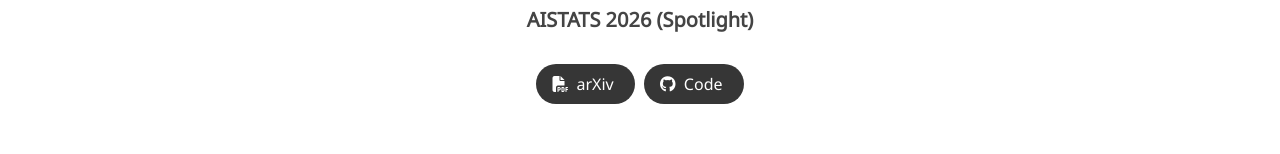
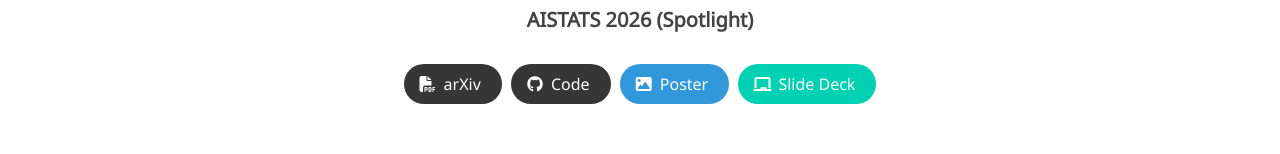
Before and after one commit to niazoys/longitudinal-flow-matching, a plain HTML site: page index.html in a window 1280 px wide. Shown: the part 293-447 px from the top of the page. Drawn offline with nearby package versions, Linux system fonts and the light colour scheme; a web font is replaced by a local one.

Commit message:
poster and slides added

```diff
--- a/index.html
+++ b/index.html
@@ -99,6 +99,18 @@
               <a href="https://github.com/niazoys/longitudinal-flow-matching" class="external-link button is-normal is-rounded is-dark" style="background-color: #363636; transition: all 0.2s;">
                 <span class="icon"><i class="fab fa-github"></i></span>
                 <span>Code</span>
+              </a>
+            </span>
+            <span class="link-block" style="margin-left: 5px;">
+              <a href="./poster/Aistats_poster.pdf" class="external-link button is-normal is-rounded is-info" style="transition: all 0.2s;" target="_blank">
+                <span class="icon"><i class="fas fa-image"></i></span>
+                <span>Poster</span>
+              </a>
+            </span>
+            <span class="link-block" style="margin-left: 5px;">
+              <a href="./slides/Immfm_Presentation_Aistats.pptx" class="external-link button is-normal is-rounded is-primary" style="transition: all 0.2s;" target="_blank">
+                <span class="icon"><i class="fas fa-chalkboard"></i></span>
+                <span>Slide Deck</span>
               </a>
             </span>
           </div>
```
Also changed, not shown: 3 other files.
